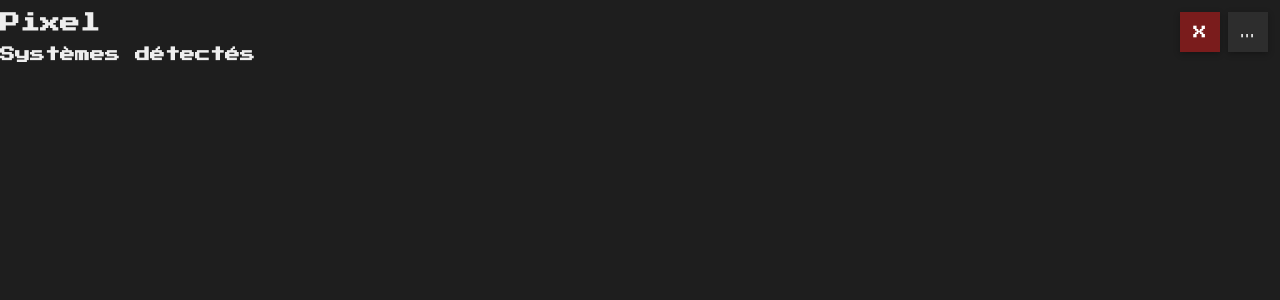
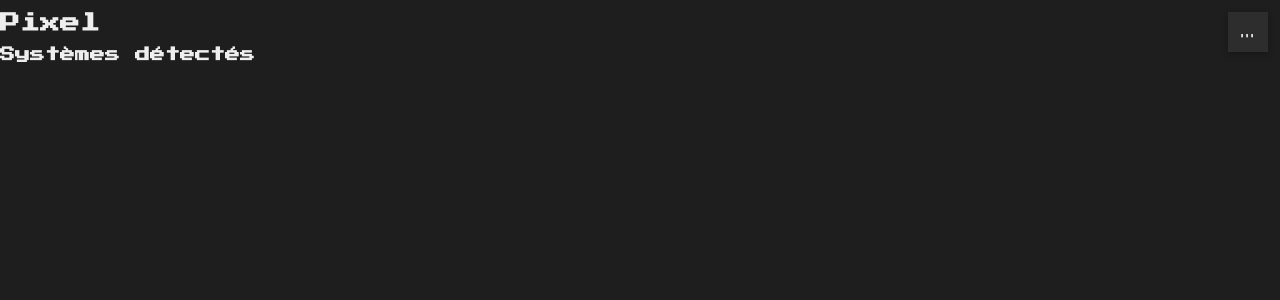
Before and after one commit to belugabox/pixel, a React (Vite) app: page / in a window 1280 px wide. Shown: the top 300 px of the page. Built offline with nearby package versions, Linux system fonts and the light colour scheme.

Commit message:
feat: remove QuitButton component and related functionality from App, Roms, and Systems

```diff
--- a/src/renderer/App.tsx
+++ b/src/renderer/App.tsx
@@ -5,7 +5,6 @@ import { Systems } from './components/Systems';
 import { Roms } from './components/Roms';
 import { SettingsButton } from './components/SettingsButton';
 import { SettingsModal } from './components/SettingsModal';
-import { QuitButton } from './components/QuitButton';
 
 export default function App() {
   const { cfg, save, refresh } = useUserConfig();
@@ -35,7 +34,6 @@ export default function App() {
       )}
 
   <SettingsButton onOpen={() => setShowSettings(true)} />
-  <QuitButton />
       {showSettings && (
         <div
           id="settings-modal"
--- a/src/renderer/components/QuitButton.tsx
+++ /dev/null
@@ -1,16 +0,0 @@
-import React from 'react';
-
-export function QuitButton() {
-  const onQuit = async () => {
-    try {
-      await window.app.quit();
-    } catch (e) {
-      console.error('Failed to quit app', e);
-    }
-  };
-  return (
-    <button id="quit-btn" className="quit-btn" title="Quitter" aria-label="Quitter" onClick={onQuit}>
-      X
-    </button>
-  );
-}
--- a/src/renderer/components/Roms.tsx
+++ b/src/renderer/components/Roms.tsx
@@ -26,7 +26,6 @@ export function Roms({ system, onBack }: { system: string; onBack: () => void })
     mode: 'grid',
     onBack,
     onOpenSettings: () => document.getElementById('settings-btn')?.click(),
-    onQuit: () => document.getElementById('quit-btn')?.click(),
     activeGuard: () => !document.getElementById('settings-modal'),
   });
 
--- a/src/renderer/components/Systems.tsx
+++ b/src/renderer/components/Systems.tsx
@@ -25,7 +25,6 @@ export function Systems({ onOpen }: { onOpen: (system: string) => void }) {
     scopeSelector: '#systems-screen',
     mode: 'row',
     onOpenSettings: () => document.getElementById('settings-btn')?.click(),
-    onQuit: () => document.getElementById('quit-btn')?.click(),
     activeGuard: () => !document.getElementById('settings-modal'),
   });
 
```
